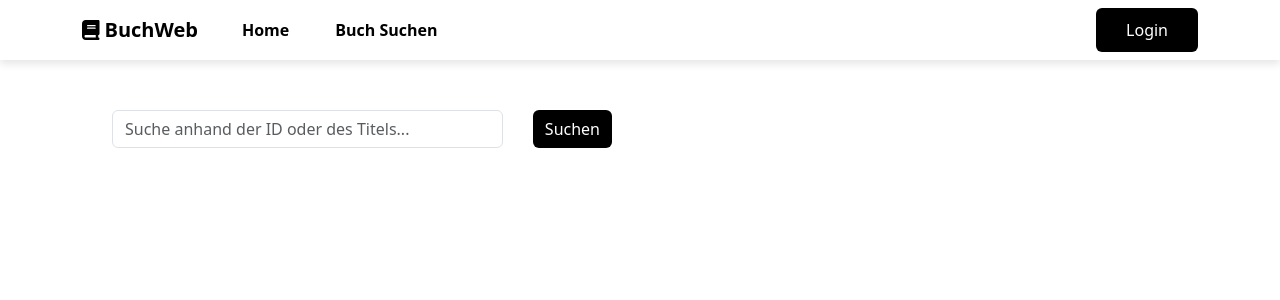
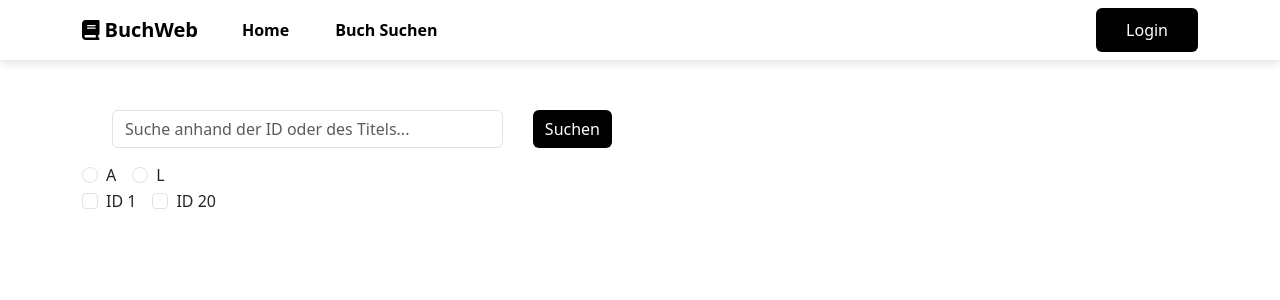
Before and after one commit to Atomfried13/swe_abgabe_2_webserver, a React (Vite) app: page /BuchSuchen in a window 1280 px wide. Shown: the top 300 px of the page. Built offline with nearby package versions, Linux system fonts and the light colour scheme.

Commit message:
Add: Checkboxen und Radiobuttons

```diff
--- a/src/pages/BuchSuchen/BuchSuchen.tsx
+++ b/src/pages/BuchSuchen/BuchSuchen.tsx
@@ -14,6 +14,7 @@ import { EingabeFeld } from './EingabeFeld.component';
 import { ModalUbertragung } from './Modal.component';
 import { ErrorAusgabe } from './ErrorAugabe.component';
 import { ShowTableId } from './ShowTableID.component';
+import{ShowTableId1Boxcheck} from './ShowTableID1Boxcheck.component';
 import { ShowTableTitel } from './ShowTableTitel.component';
 
 export interface QueryIdAusgabe {
@@ -35,7 +36,9 @@ export function BuchSuchen() {
 	const [error, setError] = useState('');
 	const [selectedBook, setSelectedBook] = useState<Buch | null>(null);
 	const [showModal, setShowModal] = useState(false);
-
+	const [selectedLetter, setSelectedLetter] = useState<string | null>(null); //aktiv zeichen im Radiobutton
+	const [showTableBoxId1, setShowTableBoxId1] = useState(false);
+	const [showTableBoxId20, setShowTableBoxId20] = useState(false);
 	// eslint-disable-next-line max-statements
 	const handleSearchClick = async () => {
 		try {
@@ -80,6 +83,7 @@ export function BuchSuchen() {
 			default:
 				setError('Mach kein Scheiße, gib was Gescheites an');
 			}
+			setSelectedLetter(null);
 
 		} catch (error) {
 			console.error('Fehler beim Laden der Daten:', error);
@@ -89,6 +93,49 @@ export function BuchSuchen() {
 			throw new Error();
 		}
 	};
+
+	const handleCheckboxChange = async(id:string) => {
+		try {
+			switch (true) {
+			case id === '1':
+				setShowTableBoxId1(!showTableBoxId1);
+				setDatenId(await fetchId(id));
+				setError('');
+				break;
+
+			case id === '20':
+				setShowTableBoxId20(!showTableBoxId20);
+				setDatenId(await fetchId(id));
+				setError('');
+				break;
+
+			}
+		} catch (error) {
+			console.error('Fehler beim Laden der Daten:', error);
+			setError('Fehler beim Laden der Daten');
+			setDatenId(null);
+			setShowTableBoxId1(false);
+			throw new Error();
+		}
+	};
+
+	const handleRadioClick = async (letter: string) => {
+		try {
+			setDatenTitel(await fetchTitel(letter));
+			setError('');
+			setShowTableId(false);
+			setShowTableTitel(true);
+			setSearchTerm('');
+			setSelectedLetter(letter);
+		} catch (error) {
+			console.error('Fehler beim Laden der Daten:', error);
+			setError('Fehler beim Laden der Daten');
+			setDatenTitel(null);
+			throw new Error();
+		}
+	};
+
+
 	// try und catch
 	const handleRowClick = (buch: Buch) => {
 		setSelectedBook(buch);
@@ -117,6 +164,44 @@ export function BuchSuchen() {
 							</Form.Group>
 						</Form>
 					</div>
+					<Form.Group>
+						<Form.Check
+							inline
+							type="radio"
+							label="A"
+							name="searchLetter"
+							id="searchLetterA"
+							onChange={() => handleRadioClick('A')}
+							checked={selectedLetter === 'A'}
+						/>
+						<Form.Check
+							inline
+							type="radio"
+							label="L"
+							name="searchLetter"
+							id="searchLetterL"
+							onChange={() => handleRadioClick('L')}
+							checked={selectedLetter === 'L'}
+						/>
+					</Form.Group>
+					<Form.Group>
+						<Form.Check
+							inline
+							type="checkbox"
+							label="ID 1"
+							id="checkboxId1"
+							onChange={() => handleCheckboxChange('1')}
+							checked={showTableBoxId1}
+						/>
+						<Form.Check
+							inline
+							type="checkbox"
+							label="ID 20"
+							id="checkboxId20"
+							onChange={() => handleCheckboxChange('20')}
+							checked={showTableBoxId20}
+						/>
+					</Form.Group>
 					<ErrorAusgabe error={error} setError={setError} />
 					<div className="table-container">
 						{showTableTitel && datenTitel && (
@@ -126,6 +211,18 @@ export function BuchSuchen() {
 							/>
 						)}
 						{showTableId && datenId && (
+							<ShowTableId
+								datenId={datenId}
+								handleRowClick={handleRowClick}
+							/>
+						)}
+						{showTableBoxId1 && datenId && (
+							<ShowTableId1Boxcheck
+								datenId={datenId}
+								handleRowClick={handleRowClick}
+							/>
+						)}
+						{showTableBoxId20 && datenId && (
 							<ShowTableId
 								datenId={datenId}
 								handleRowClick={handleRowClick}
--- /dev/null
+++ b/src/pages/BuchSuchen/ShowTableID1Boxcheck.component.tsx
@@ -0,0 +1,46 @@
+import { Table } from 'react-bootstrap';
+import { QueryIdAusgabe } from './BuchSuchen';
+import { Buch } from '../../Controller/buch-query';
+
+interface ShowTableIdUebertragung {
+	datenId: QueryIdAusgabe;
+	handleRowClick: (buch: Buch) => void;
+}
+
+export function ShowTableId1Boxcheck(
+	showTableIdUebertragung: ShowTableIdUebertragung,
+) {
+	return (
+		<>
+			<Table striped bordered hover>
+				<thead>
+					<tr>
+						<th>ID</th>
+						<th>Titel</th>
+						<th>Preis</th>
+						<th>Art</th>
+						<th>Bewertung</th>
+					</tr>
+				</thead>
+				<tbody>
+					<tr
+						key={showTableIdUebertragung.datenId.buch.id}
+						onClick={() =>
+							showTableIdUebertragung.handleRowClick(
+								showTableIdUebertragung.datenId.buch,
+							)
+						}
+					>
+						<td>{showTableIdUebertragung.datenId.buch.id}</td>
+						<td>
+							{showTableIdUebertragung.datenId.buch.titel?.titel}
+						</td>
+						<td>{showTableIdUebertragung.datenId.buch.preis}</td>
+						<td>{showTableIdUebertragung.datenId.buch.art}</td>
+						<td>{showTableIdUebertragung.datenId.buch.rating}</td>
+					</tr>
+				</tbody>
+			</Table>
+		</>
+	);
+}
```
